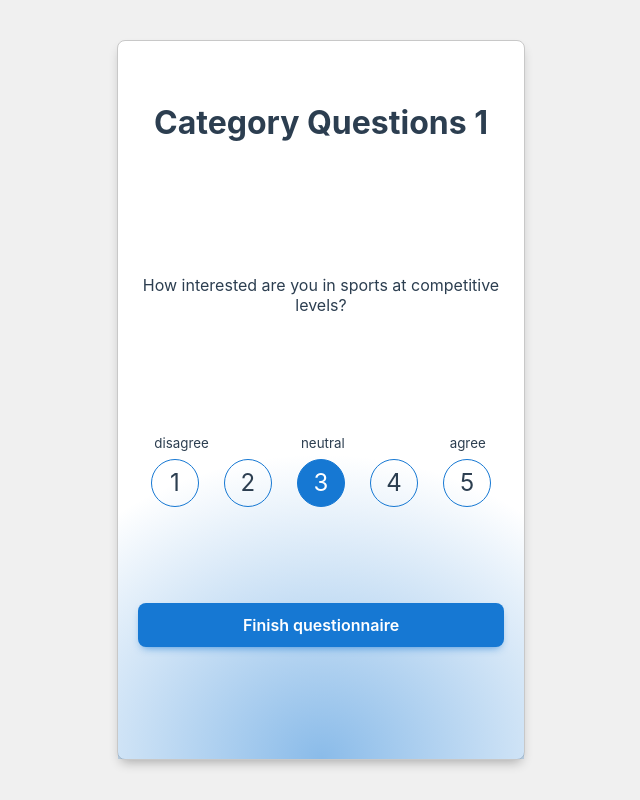
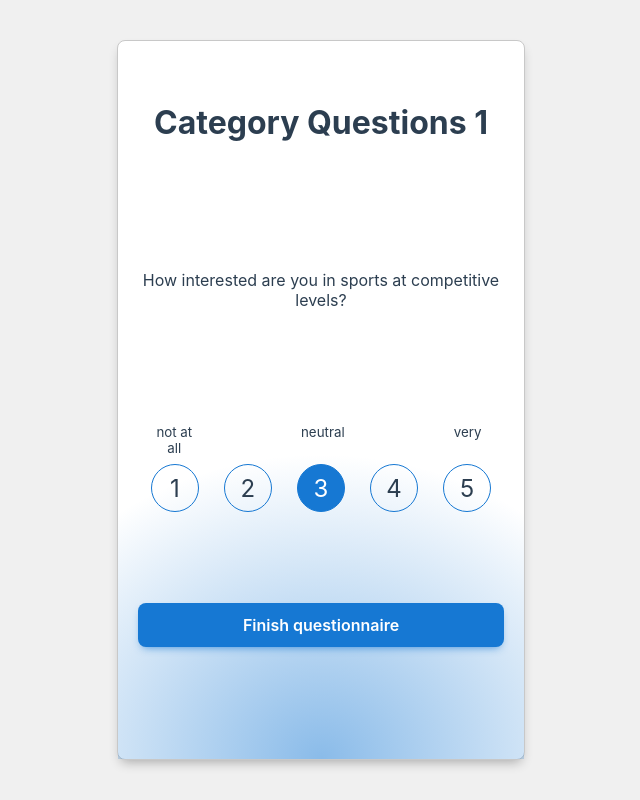
Before and after one commit to MatsErdkamp/vite-vue-anonymous-chatapp, a Vue app: page /categoryquestions in a window 1280 px wide. Shown: the whole page, without its empty margins (319-959 px from the left). Built offline with nearby package versions, Linux system fonts and the light colour scheme.

Commit message:
changed labels

```diff
--- a/src/components/CategoryQuestions.vue
+++ b/src/components/CategoryQuestions.vue
@@ -9,9 +9,9 @@
 
       <div style="width: 100%">
         <div class="likert-labels">
-          <small>disagree</small>
+          <small>not at all</small>
           <small>neutral</small>
-          <small>agree</small>
+          <small>very</small>
         </div>
         <div class="likert-container">
           <div :key="i" v-for="i in [1, 2, 3, 4, 5]">
```
